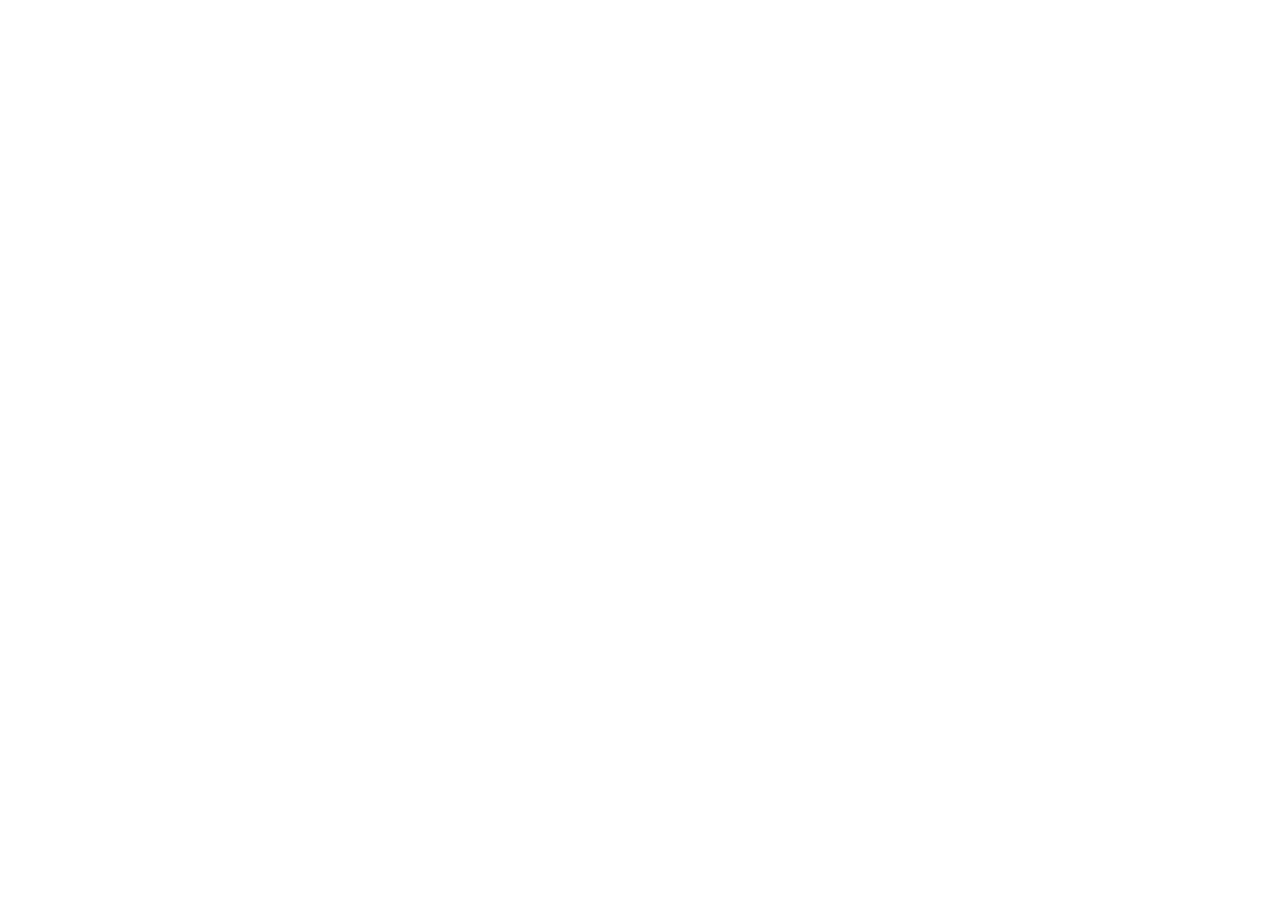
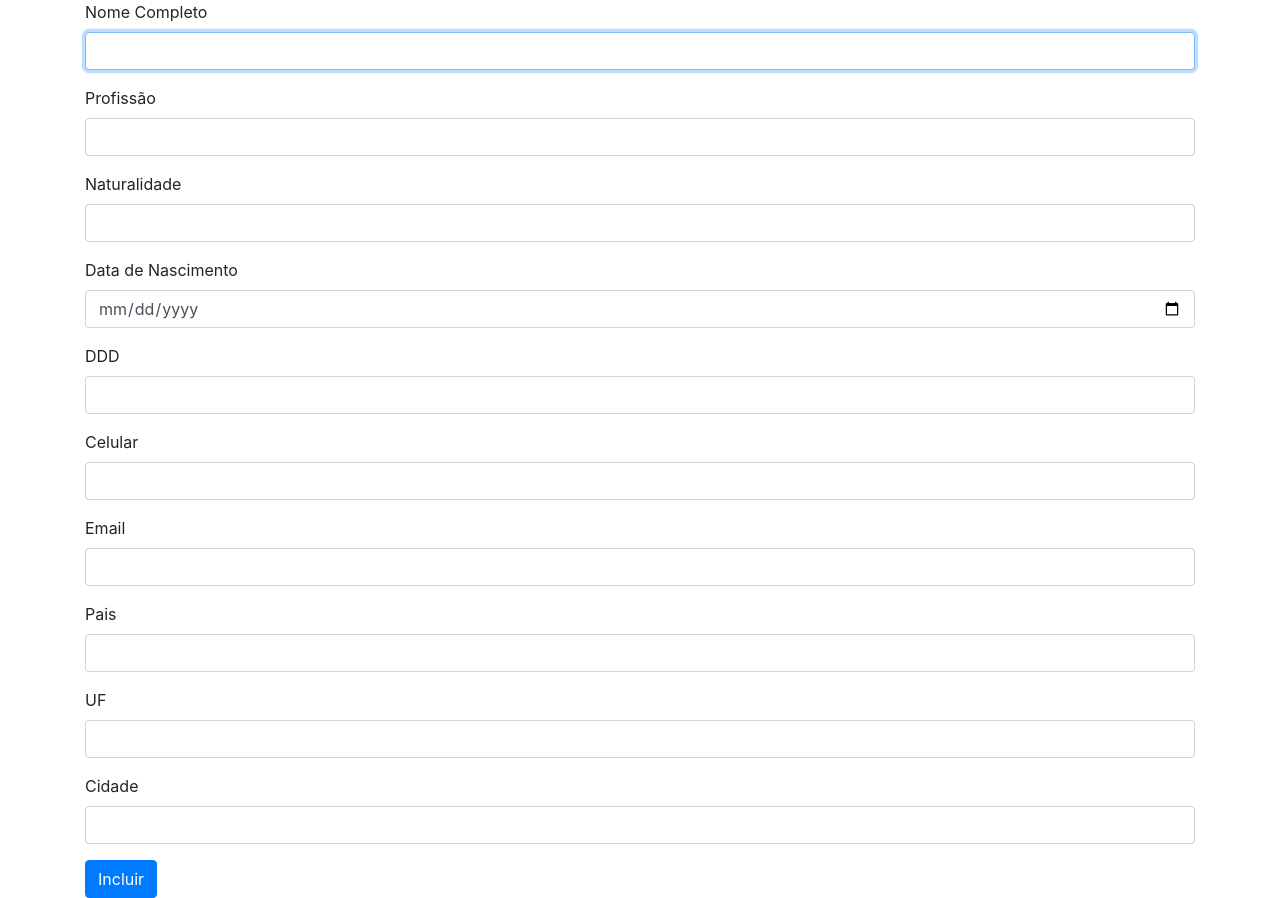
Before and after one commit to GustavoRizzo/layoutador-de-curriculo, a Vue app: page /#/FormularioCurriculo in a window 1280 px wide. Before the commit the page ends 800 px from the top, so only its background shows below. Built offline with nearby package versions, Linux system fonts and the light colour scheme.

Commit message:
começando a construir o FormularioCurriculo

```diff
--- /dev/null
+++ b/src/pages/FormularioCurriculo.vue
@@ -0,0 +1,72 @@
+<template>
+<div>
+    <form class="form">
+
+        <div class="dados-pessois">
+
+            <div class="form-group">
+                <label for="nome">Nome Completo</label>
+                <input type="text" id="nome" class="form-control" required autofocus />
+            </div>
+
+            <div class="form-group">
+                <label for="profissao">Profissão</label>
+                <input type="text" id="profissao" class="form-control" required />
+            </div>
+
+            <div class="form-group">
+                <label for="naturalidade">Naturalidade</label>
+                <input type="text" id="naturalidade" class="form-control" required />
+            </div>
+
+            <div class="form-group">
+                <label for="dataNascimento">Data de Nascimento</label>
+                <input type="date" id="dataNascimento" class="form-control" required/>
+            </div>
+
+            <div class="form-group">
+                <label for="ddd">DDD</label>
+                <input type="number" id="ddd" class="form-control" required />
+            </div>
+
+            <div class="form-group">
+                <label for="celular">Celular</label>
+                <input type="tel" id="celular" class="form-control" required />
+            </div>
+
+            <div class="form-group">
+                <label for="email">Email</label>
+                <input type="email" id="email" class="form-control" required />
+            </div>
+        </div>
+
+        <div class="form-endereco">
+            <div class="form-group">
+                <label for="pais">Pais</label>
+                <input type="text" id="pais" class="form-control" required />
+            </div>
+
+            <div class="form-group">
+                <label for="uf">UF</label>
+                <input type="text" id="uf" class="form-control" required />
+            </div>
+
+            <div class="form-group">
+                <label for="cidade">Cidade</label>
+                <input type="text" id="cidade" class="form-control" required />
+            </div>
+        </div>
+
+        <button class="btn btn-primary" type="submit">Incluir</button>
+    </form>
+</div>
+</template>
+
+<script>
+export default {
+    name: 'FormularioCurriculo',
+    data() {
+        return {}
+    }
+}
+</script>
--- a/src/router/index.js
+++ b/src/router/index.js
@@ -1,6 +1,7 @@
 import Vue from 'vue'
 import Router from 'vue-router'
 import Contratado from '../pages/Contratado'
+import FormularioCurriculo from '../pages/FormularioCurriculo'
 
 Vue.use(Router)
 
@@ -10,6 +11,11 @@
       path: '/',
       name: 'Contratado',
       component: Contratado
+    },
+    {
+      path: '/FormularioCurriculo',
+      name: 'FormularioCurriculo',
+      component: FormularioCurriculo
     }
   ]
 })
```
